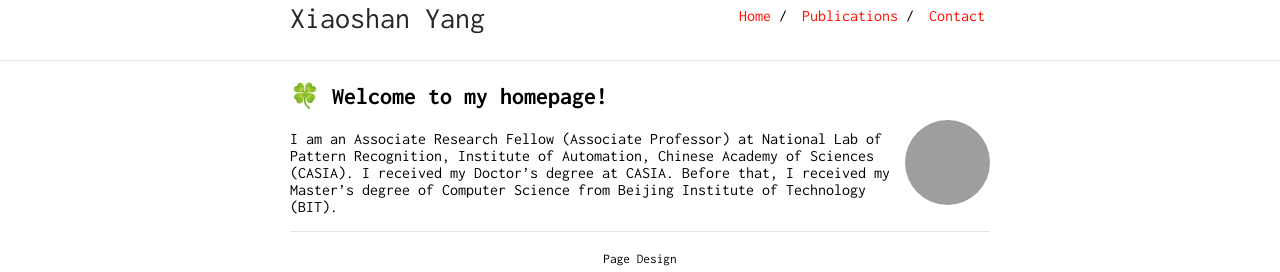
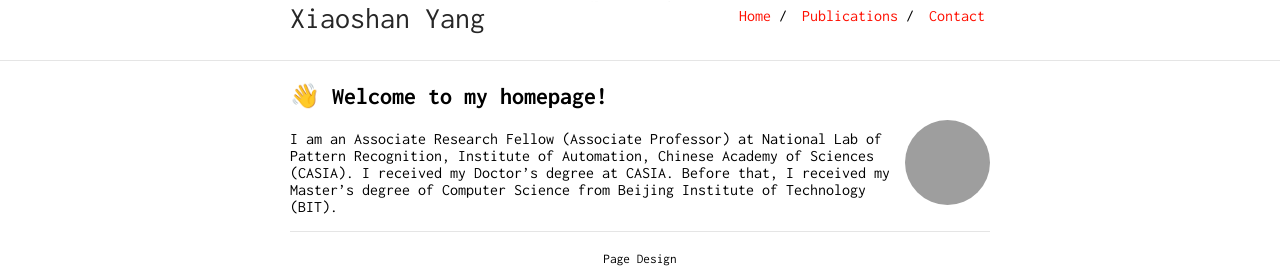
Before and after one commit to YangXS/yangxs.github.io, a Jekyll site: the page built from index.md, in a window 1280 px wide, cut to the strip 148-420 px from the top of the page. Built offline with Jekyll 4.4.1, drawn with Linux system fonts in a browser that asks for light colours; emoji names are drawn with the system emoji font; our own code applies the rules of GitHub Pages for plain Markdown files; part of the change alters nothing that is shown; grey boxes are pictures that could not be loaded.

```diff
--- a/index.md
+++ b/index.md
@@ -2,7 +2,7 @@
 layout: default
 ---
 
-## :four_leaf_clover: Welcome to my homepage!
+## 👋 Welcome to my homepage!
 
 <img class="profile-picture" src="yangxs.jpg">
 
```
